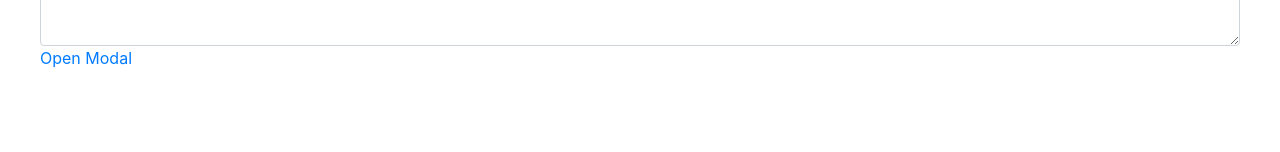
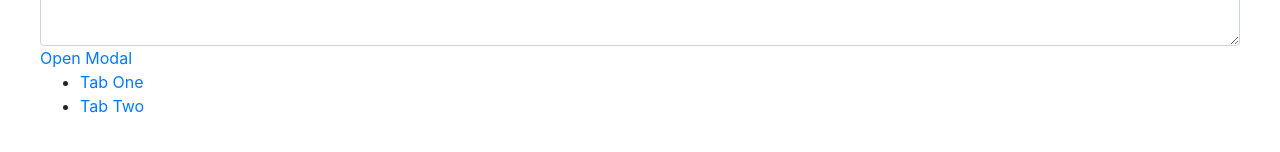
Before and after one commit to takashi11171117/vue_component_practice, a Vue app: page / in a window 1280 px wide. Shown: the part 354-506 px from the top of the page. Built offline with nearby package versions, Linux system fonts and the light colour scheme; no server answers.

Commit message:
Added tabs

```diff
--- /dev/null
+++ b/src/components/tabs/AppTabs.vue
@@ -0,0 +1,9 @@
+<template>
+    <div>
+        <ul>
+            <li><a href="#" class="app-tab">Tab One</a></li>
+            <li><a href="#" class="app-tab">Tab Two</a></li>
+        </ul>
+        <slot />
+    </div>
+</template>
--- a/src/views/Home.vue
+++ b/src/views/Home.vue
@@ -22,6 +22,7 @@
       <Textarea name="bio" v-model="form.bio"/>
       <AppSigninModal />
       <a href="#" @click.prevent="openModal">Open Modal</a>
+      <AppTabs />
   </div>
 </template>
 
@@ -31,6 +32,7 @@
 import AppLabel from '@/components/AppLabel';
 import Textarea from '@/components/Textarea';
 import AppSigninModal from '@/components/modals/AppSigninModal';
+import AppTabs from '@/components/tabs/AppTabs';
 
 export default {
   name: 'home',
@@ -50,7 +52,8 @@
       AppInput,
       AppLabel,
       Textarea,
-      AppSigninModal
+      AppSigninModal,
+      AppTabs
   },
 
   methods: {
```
